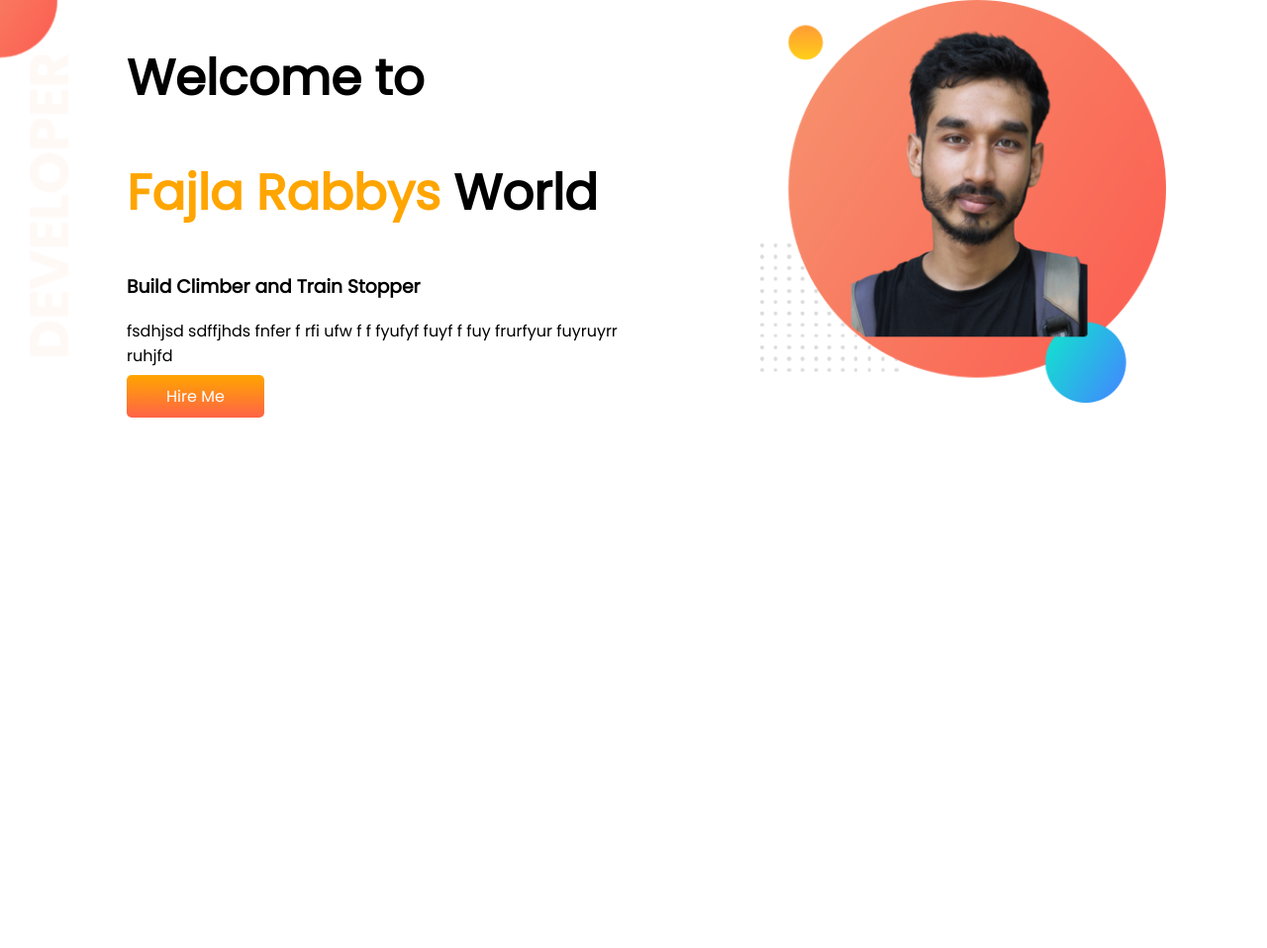
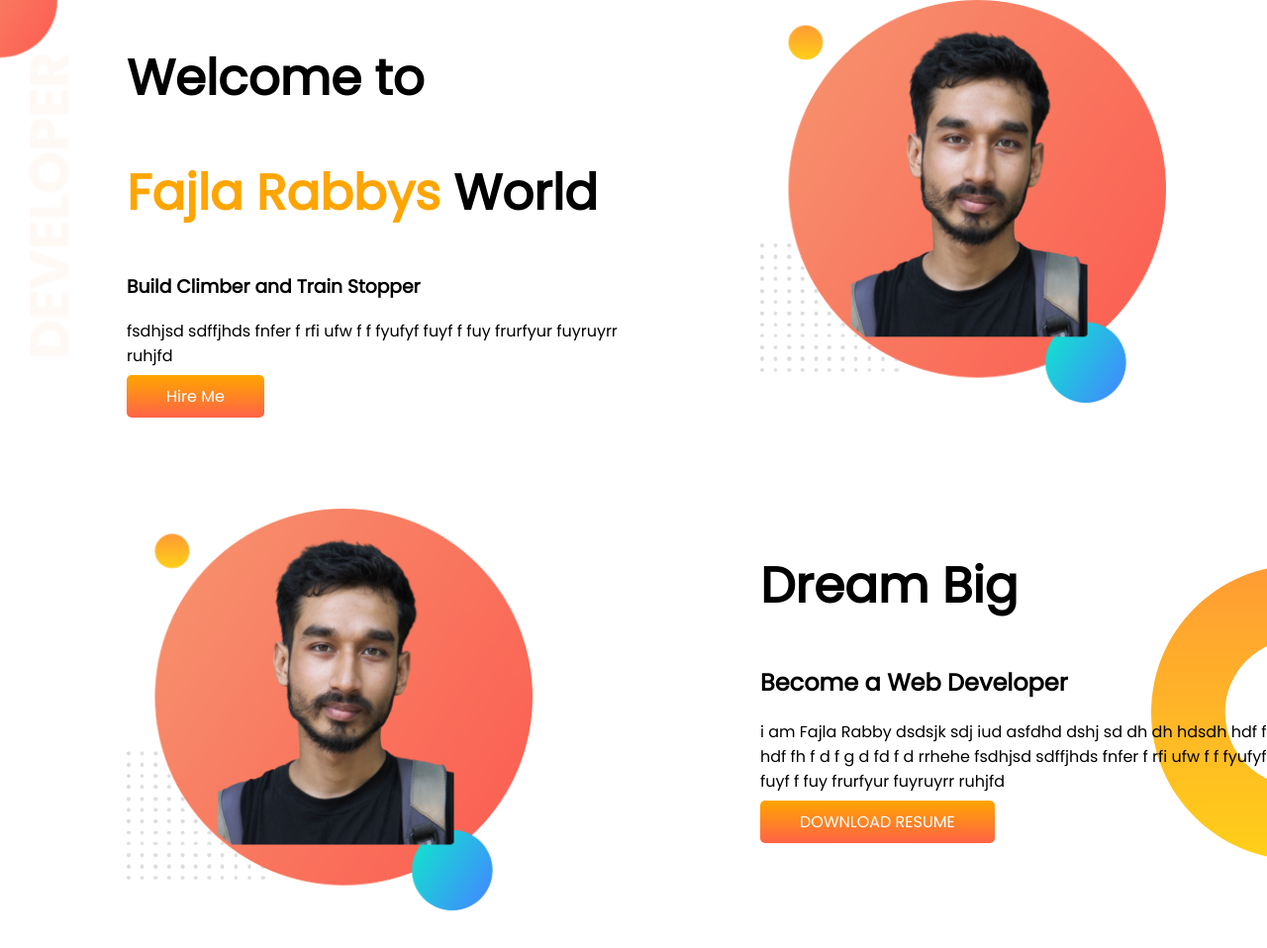
Before and after one commit to Fajla-Rabby/developer-portfolio, a plain HTML site: page index.html in a window 1280 px wide. Shown: the whole page at 99% size. Before the commit the page ends 800 px from the top, so only its background shows below. Drawn offline with Linux system fonts and the light colour scheme.

Commit message:
dream added

```diff
--- a/index.html
+++ b/index.html
@@ -25,6 +25,23 @@
         <img src="rabbyspic.png " alt="">
     </div>
    </section>
+
+   <section class="dream-big">
+       <div class="half-width">
+           <img src="rabbyspic.png" alt="">
+       </div>
+       <div class="half-width">
+           <h1>Dream Big</h1>
+           <h2>Become a  Web Developer</h2>
+           <p>i am Fajla Rabby dsdsjk sdj iud asfdhd dshj sd dh dh hdsdh hdf  f
+               hdf  fh f d f g d fd f d rrhehe
+               fsdhjsd sdffjhds fnfer f rfi ufw f f fyufyf fuyf f fuy frurfyur fuyruyrr ruhjfd
+           </p>
+           <a class="link-button" target="_blank" href="">DOWNLOAD RESUME</a>
+
+       </div>
+
+   </section>
 </body>
 
 </html>
--- a/style.css
+++ b/style.css
@@ -11,6 +11,7 @@ h1{
 }
 section{
     display: flex;
+    margin-bottom: 100px;
 }
 .half-width{
     width: 50%;
@@ -31,3 +32,8 @@ section{
     background-image: url(images/top-banner.png);
     background-repeat: no-repeat;
 }
+.dream-big{
+    background-image: url(images/dream-bg.png);
+    background-repeat: no-repeat;
+    background-position: right;
+}
```
